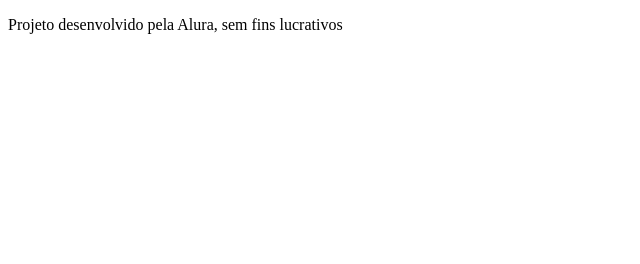
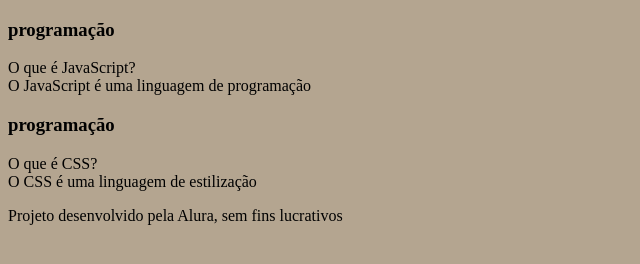
Before and after one commit to anelizegouvea2/flashcard, a plain HTML site: page index.html in a window 1280 px wide. Shown: the whole page, without its empty margins (0-640 px from the left). Drawn offline with Linux system fonts and the light colour scheme; files that its build step writes are made by us from their sources.

Commit message:
Add files via upload

```diff
--- a/index.html
+++ b/index.html
@@ -3,13 +3,33 @@
 <head>
     <meta charset="UTF-8">
     <meta name="viewport" content="width=device-width, initial-scale=1.0">
+    <link rel="stylesheet" href="assets/style.css">
     <title>Flashcard</title>
 </head>
 <body>
     <main>
 <section id="container">
     <article class="cartao">
-        <div class="cartao__conteudo"></div>
+        <div class="cartao__conteudo">
+            <h3>programação</h3>
+            <div class="cartao__conteudo__pergunta">
+                O que é JavaScript?
+            </div>
+            <div class="cartao__conteudo__resposta">
+                O JavaScript é uma linguagem de programação
+            </div>
+        </div>
+    </article>
+    <article class="cartao">
+        <div class="cartao__conteudo">
+            <h3>programação</h3>
+            <div class="cartao__conteudo__pergunta">
+                O que é CSS?
+            </div>
+            <div class="cartao__conteudo__resposta">
+                O CSS é uma linguagem de estilização
+            </div>
+        </div>
     </article>
 </section>
     </main>
--- /dev/null
+++ b/style.css
@@ -0,0 +1,3 @@
+body {
+    background-color: rgba(171, 153, 130, 0.881);
+}
```
